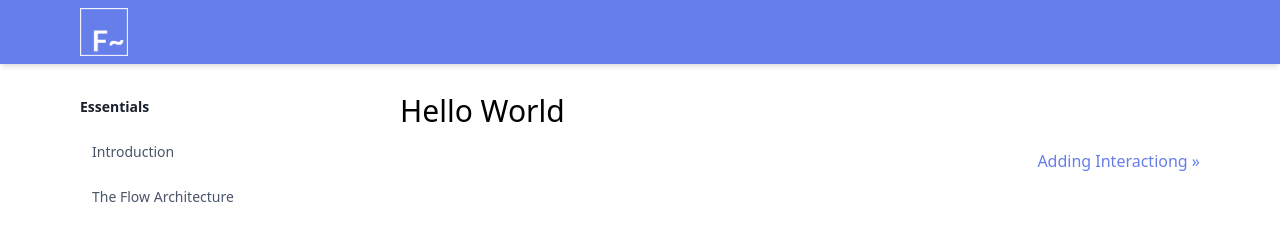
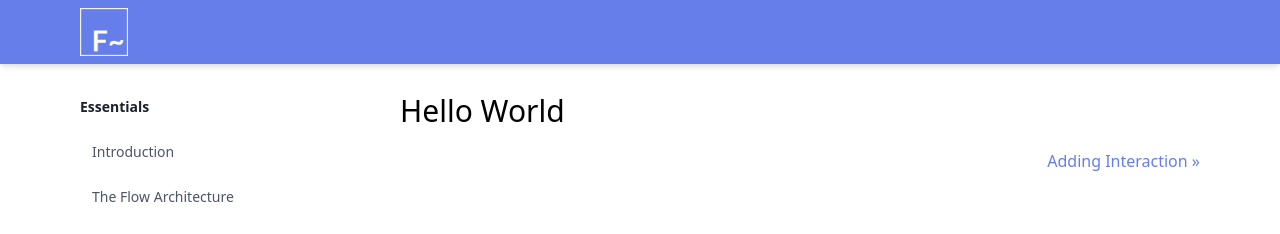
Before and after one commit to flow-lang/flow-lang.github.io, a Nuxt app: page /guide/hello-world in a window 1280 px wide. Shown: the top 234 px of the page. Built offline with nearby package versions, Linux system fonts and the light colour scheme; what vue-codemirror would draw is missing.

Commit message:
:pencil: Fix typo 'Interactiong' -> 'Interaction'

```diff
--- a/pages/guide/hello-world.vue
+++ b/pages/guide/hello-world.vue
@@ -3,7 +3,7 @@
     <content-heading>Hello World</content-heading>
 
     <div class="{-typography text-right text-indigo-500 hover:text-indigo-800 -} {-spacing my-4 -}">
-      <nuxt-link to="/guide/adding-interaction">Adding Interactiong</nuxt-link> »
+      <nuxt-link to="/guide/adding-interaction">Adding Interaction</nuxt-link> »
     </div>
   </div>
 </template>
--- a/pages/guide/playground.vue
+++ b/pages/guide/playground.vue
@@ -30,7 +30,7 @@
     </content-section>
 
     <div class="{-typography text-right text-indigo-500 hover:text-indigo-800 -} {-spacing my-4 -}">
-      <nuxt-link to="/guide/adding-interaction">Adding Interactiong</nuxt-link> »
+      <nuxt-link to="/guide/adding-interaction">Adding Interaction</nuxt-link> »
     </div>
   </div>
 </template>
```
